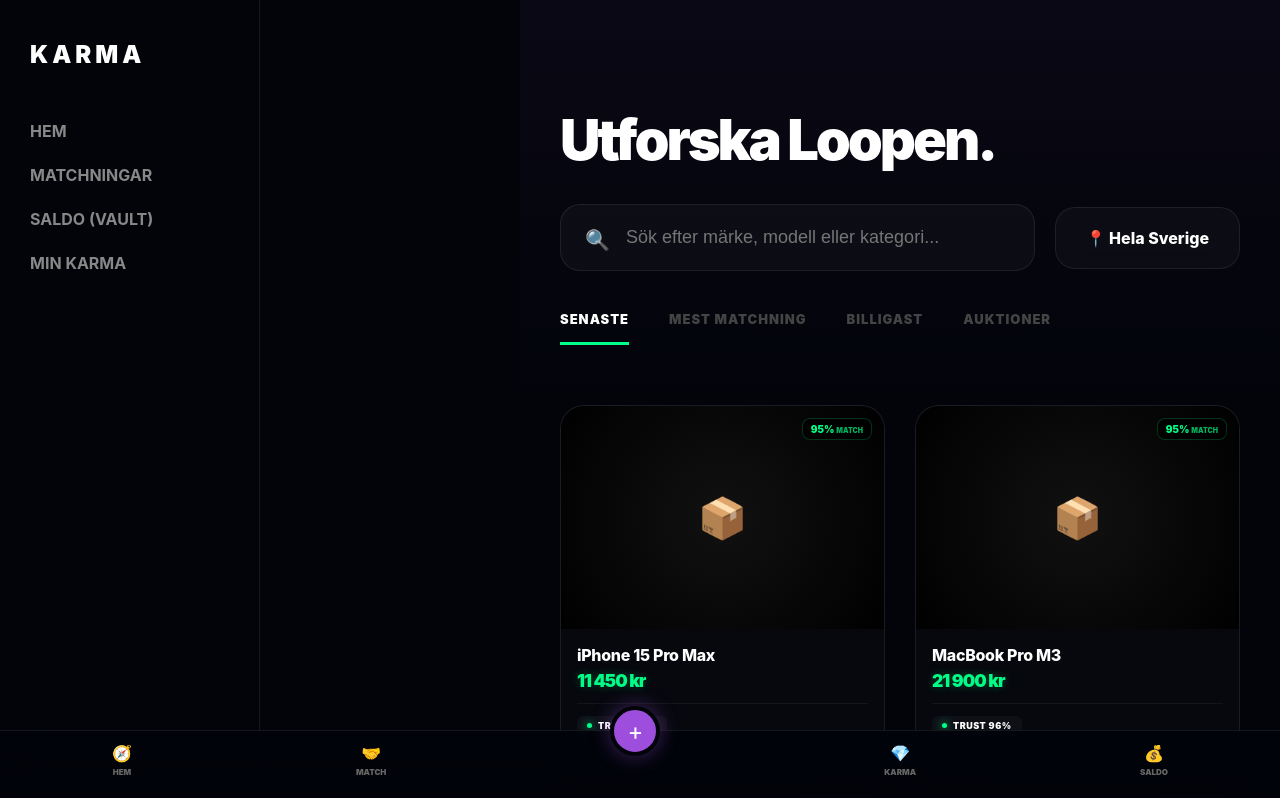
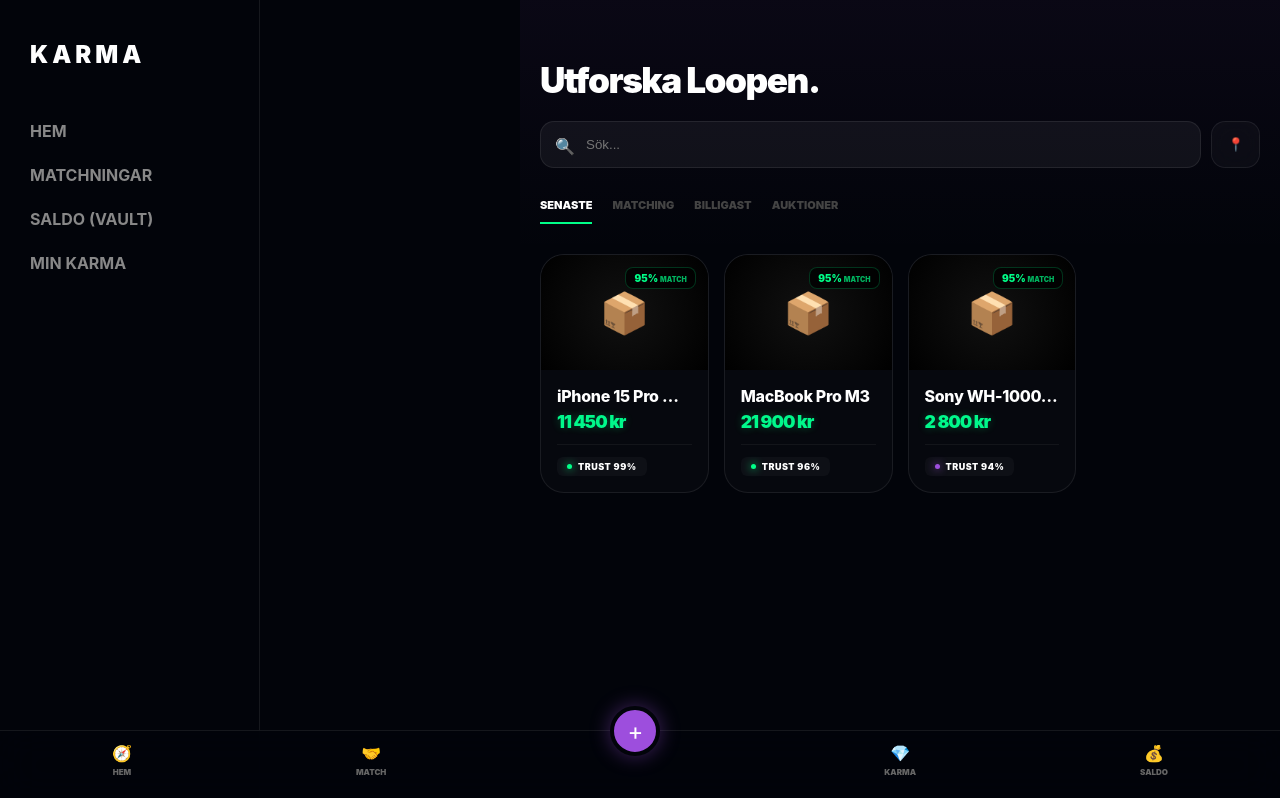
Before and after one commit to gascheckking/marketbeg-appGem, a Next.js app: page /feed in a window 1280 px wide. Shown: the top 798 px of the page. Built offline with nearby package versions, Linux system fonts and the light colour scheme.

Commit message:
Update page.tsx

```diff
--- a/app/feed/page.tsx
+++ b/app/feed/page.tsx
@@ -1,53 +1,42 @@
 "use client";
-import React from 'react';
+import React, { useState } from 'react';
 import FeedCardSell from "@/components/FeedCardSell";
 
 export default function GlobalMarket() {
+  const [filter, setFilter] = useState('Senaste');
+
   return (
-    <div style={{ width: '100%', minHeight: '100vh' }}>
-      <section style={{ padding: '60px 40px', background: 'linear-gradient(to bottom, rgba(157,78,221,0.05), transparent)' }}>
-        <h1 style={{ fontSize: '3.5rem', fontWeight: 900, marginBottom: '30px', letterSpacing: '-3px' }}>Utforska Loopen.</h1>
+    <div style={{ width: '100%', minHeight: '100vh', paddingBottom: '100px' }}>
+      <section style={{ padding: '30px 20px', background: 'linear-gradient(to bottom, rgba(157,78,221,0.05), transparent)' }}>
+        <h1 style={{ fontSize: '2.2rem', fontWeight: 900, marginBottom: '20px', letterSpacing: '-1.5px' }}>Utforska Loopen.</h1>
 
-        <div style={{ display: 'flex', gap: '20px', alignItems: 'center', marginBottom: '40px' }}>
+        <div style={{ display: 'flex', gap: '10px', marginBottom: '30px' }}>
           <div style={{ flex: 1, position: 'relative' }}>
-            <input type="text" placeholder="Sök efter märke, modell eller kategori..."
-              style={{
-                width: '100%', padding: '22px 65px', borderRadius: '20px',
-                background: 'rgba(255,255,255,0.03)', border: '1px solid var(--border)',
-                color: '#fff', fontSize: '18px', outline: 'none'
-              }} />
-            <span style={{ position: 'absolute', left: '25px', top: '24px', fontSize: '20px' }}>🔍</span>
+            <input type="text" placeholder="Sök..."
+              style={{ width: '100%', padding: '15px 45px', borderRadius: '14px', background: 'rgba(255,255,255,0.05)', border: '1px solid var(--border)', color: '#fff', outline: 'none' }} />
+            <span style={{ position: 'absolute', left: '15px', top: '15px' }}>🔍</span>
           </div>
-          <div className="glass-card" style={{ padding: '20px 30px', borderRadius: '20px', cursor: 'pointer', fontWeight: 800 }}>
-            📍 Hela Sverige
-          </div>
+          <button className="glass-card" style={{ padding: '0 15px', borderRadius: '14px' }}>📍</button>
         </div>
 
-        <div style={{ display: 'flex', gap: '40px' }}>
-          {['Senaste', 'Mest Matchning', 'Billigast', 'Auktioner'].map((t, i) => (
-            <div key={t} style={{
-              paddingBottom: '15px',
-              borderBottom: i === 0 ? '3px solid var(--neon-mint)' : 'none',
-              cursor: 'pointer',
-              fontWeight: 900,
-              fontSize: '13px',
-              letterSpacing: '1px',
-              textTransform: 'uppercase',
-              color: i === 0 ? '#fff' : '#444'
-            }}>{t}</div>
+        <div style={{ display: 'flex', gap: '20px', overflowX: 'auto', scrollbarWidth: 'none' }}>
+          {['Senaste', 'Matching', 'Billigast', 'Auktioner'].map((t) => (
+            <div key={t}
+              onClick={() => setFilter(t)}
+              style={{
+                paddingBottom: '10px', borderBottom: filter === t ? '2px solid var(--neon-mint)' : 'none',
+                cursor: 'pointer', fontWeight: 900, fontSize: '11px', color: filter === t ? '#fff' : '#444', whiteSpace: 'nowrap'
+              }}>{t.toUpperCase()}</div>
           ))}
         </div>
       </section>
 
-      <section style={{ padding: '0 40px 100px 40px' }}>
-        <div style={{ display: 'grid', gridTemplateColumns: 'repeat(auto-fill, minmax(280px, 1fr))', gap: '30px' }}>
-          {/* Här loopar vi riktiga FeedCardSell komponenter */}
+      <section style={{ padding: '0 20px' }}>
+        <div style={{ display: 'grid', gridTemplateColumns: 'repeat(auto-fill, minmax(160px, 1fr))', gap: '15px' }}>
           <FeedCardSell id="1" title="iPhone 15 Pro Max" price={11450} trust={99} />
           <FeedCardSell id="2" title="MacBook Pro M3" price={21900} trust={96} />
           <FeedCardSell id="3" title="Sony WH-1000XM5" price={2800} trust={94} />
-          <FeedCardSell id="4" title="PlayStation 5 Pro" price={8500} trust={89} />
-          <FeedCardSell id="5" title="DJI Mavic 3" price={14200} trust={97} />
-          <FeedCardSell id="6" title="iPad Pro 12.9" price={9500} trust={92} />
+          {/* Fler kort... */}
         </div>
       </section>
     </div>
```
